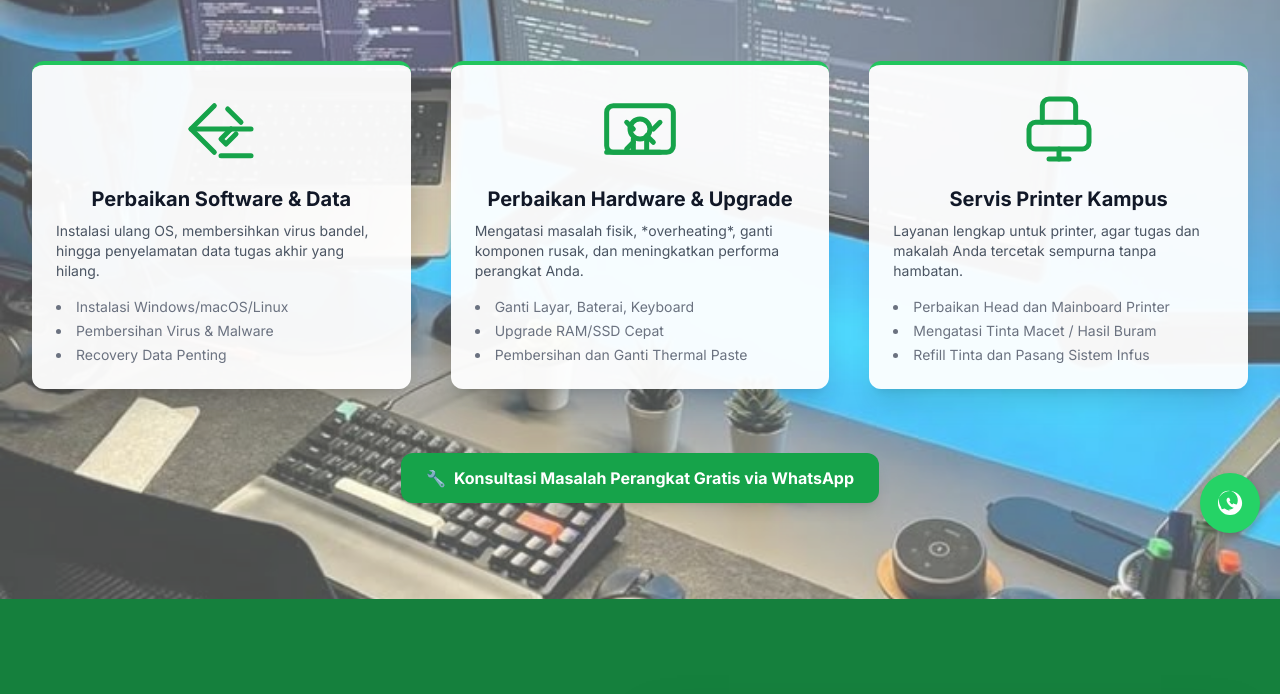
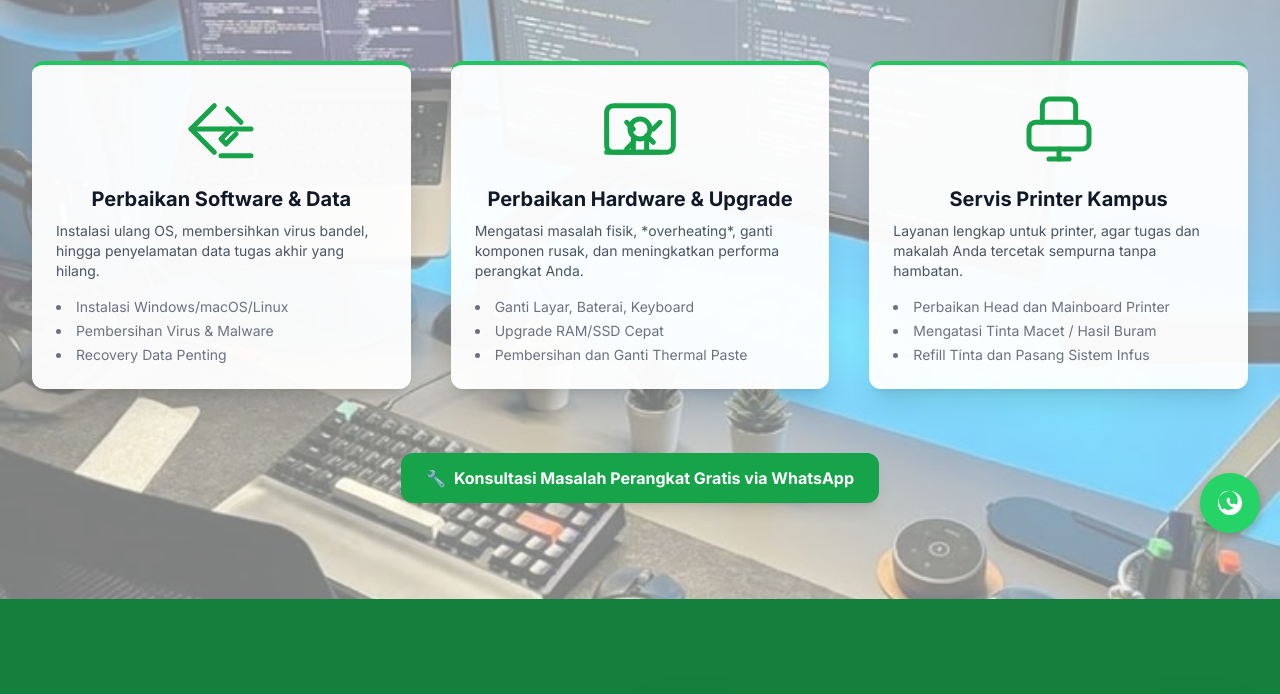
Before and after one commit to ridhopasii/usahabiznillah, a plain HTML site: page index.html in a window 1280 px wide. Shown: the part 247-941 px from the top of the page. Drawn offline with nearby package versions, Linux system fonts and the light colour scheme.

Commit message:
Update index.html

```diff
--- a/index.html
+++ b/index.html
@@ -64,7 +64,7 @@
             background-image: url('background.jpg');
             background-size: cover;
             background-position: center;
-            opacity: 0.7; /* Tingkat Transparansi */
+            opacity: 0.5; /* Tingkat Transparansi */
             z-index: 0;
         }
         .layanan-content {
```
